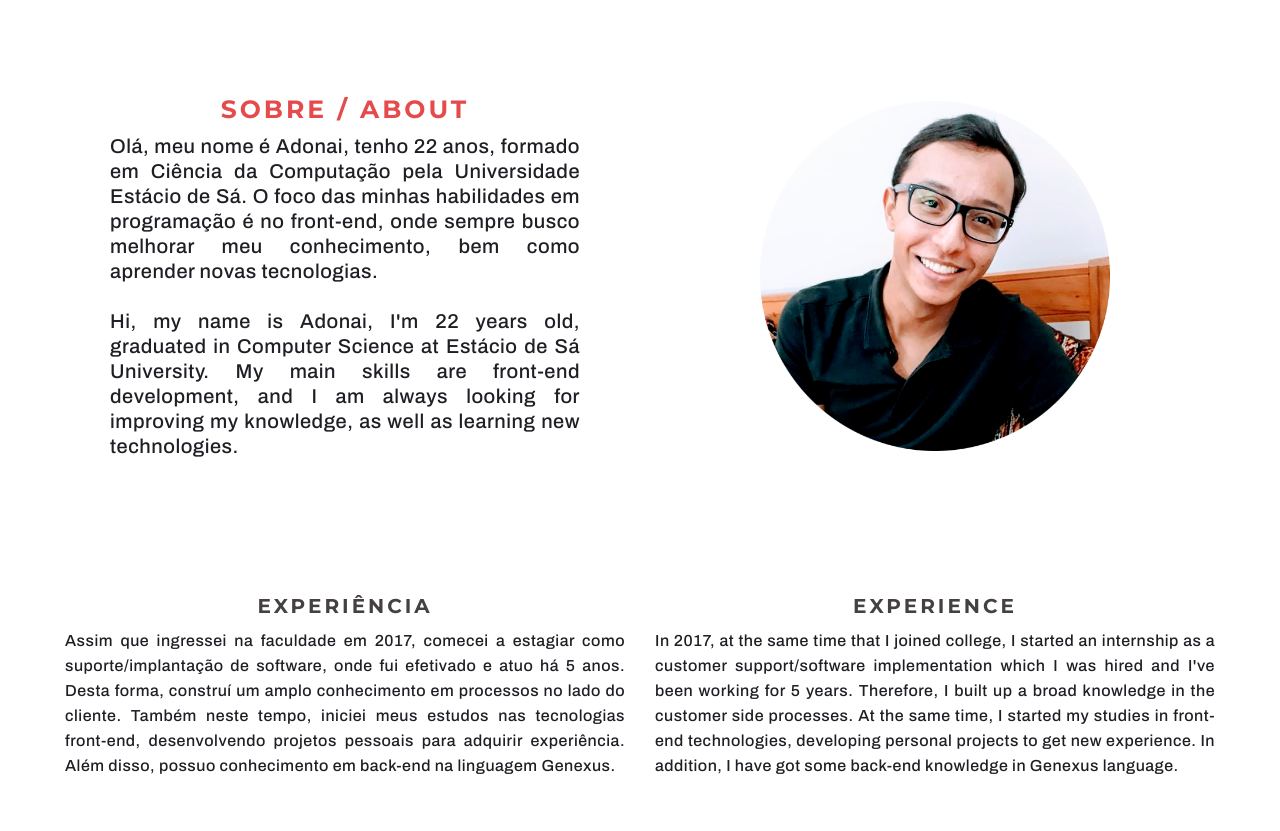
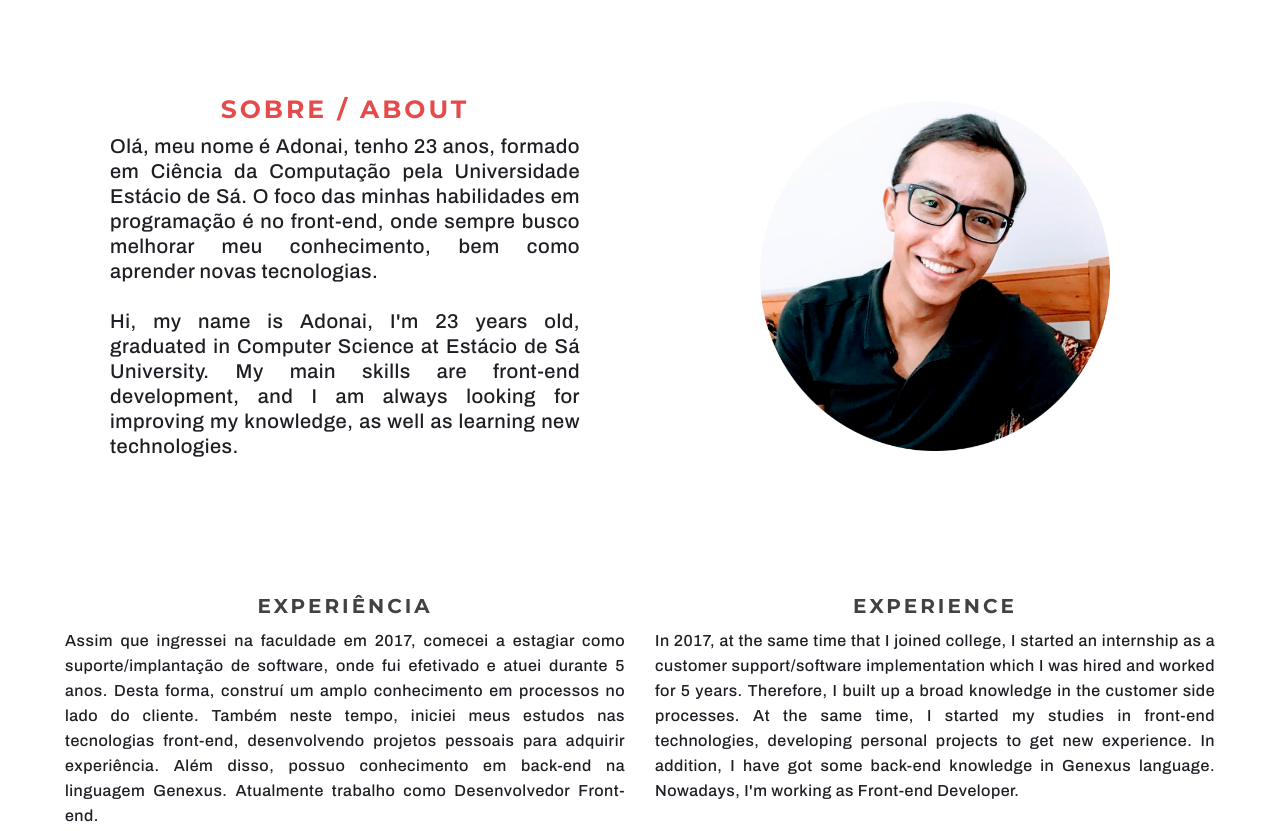
Before and after one commit to oliveiradonai/adonai-portfolio, a plain HTML site: page index.html in a window 1280 px wide. Shown: the part 1740-2571 px from the top of the page. Drawn offline with nearby package versions, Linux system fonts and the light colour scheme.

Commit message:
20_01_2022

```diff
--- a/index.html
+++ b/index.html
@@ -159,7 +159,8 @@
                 <div class="item">
                     <h1 class="title">SOBRE / ABOUT</h1>
                     <p>
-                        Olá, meu nome é Adonai, tenho 22 anos, formado em Ciência da Computação pela Universidade Estácio de Sá. O foco das minhas habilidades em programação é no front-end, onde sempre busco melhorar meu conhecimento, bem como aprender novas tecnologias. <br><br>                        Hi, my name is Adonai, I'm 22 years old, graduated in Computer Science at Estácio de Sá University. My main skills are front-end development, and I am always looking for improving my knowledge, as well as learning new technologies.
+                        Olá, meu nome é Adonai, tenho 23 anos, formado em Ciência da Computação pela Universidade Estácio de Sá. O foco das minhas habilidades em programação é no front-end, onde sempre busco melhorar meu conhecimento, bem como aprender novas tecnologias. <br><br>
+                        Hi, my name is Adonai, I'm 23 years old, graduated in Computer Science at Estácio de Sá University. My main skills are front-end development, and I am always looking for improving my knowledge, as well as learning new technologies.
                     </p>
                 </div>
                 <div class="item">
@@ -173,8 +174,8 @@
                         EXPERIÊNCIA
                     </h2>
                     <p>
-                        Assim que ingressei na faculdade em 2017, comecei a estagiar como suporte/implantação de software, onde fui efetivado e atuo há 5 anos. Desta forma, construí um amplo conhecimento em processos no lado do cliente. Também neste tempo, iniciei meus estudos
-                        nas tecnologias front-end, desenvolvendo projetos pessoais para adquirir experiência. Além disso, possuo conhecimento em back-end na linguagem Genexus.
+                        Assim que ingressei na faculdade em 2017, comecei a estagiar como suporte/implantação de software, onde fui efetivado e atuei durante 5 anos. Desta forma, construí um amplo conhecimento em processos no lado do cliente. Também neste tempo, iniciei meus estudos
+                        nas tecnologias front-end, desenvolvendo projetos pessoais para adquirir experiência. Além disso, possuo conhecimento em back-end na linguagem Genexus. Atualmente trabalho como Desenvolvedor Front-end.
                     </p>
                     <h2 class="title">
                         COMPETÊNCIAS
@@ -191,8 +192,8 @@
                         EXPERIENCE
                     </h2>
                     <p>
-                        In 2017, at the same time that I joined college, I started an internship as a customer support/software implementation which I was hired and I've been working for 5 years. Therefore, I built up a broad knowledge in the customer side processes. At the
-                        same time, I started my studies in front-end technologies, developing personal projects to get new experience. In addition, I have got some back-end knowledge in Genexus language.
+                        In 2017, at the same time that I joined college, I started an internship as a customer support/software implementation which I was hired and worked for 5 years. Therefore, I built up a broad knowledge in the customer side processes. At the
+                        same time, I started my studies in front-end technologies, developing personal projects to get new experience. In addition, I have got some back-end knowledge in Genexus language. Nowadays, I'm working as Front-end Developer.
                     </p>
                     <h2 class="title">
                         SKILLS
```
